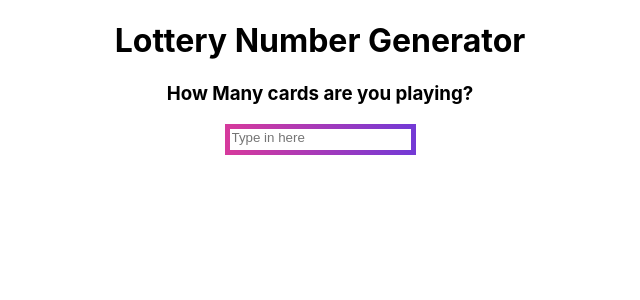
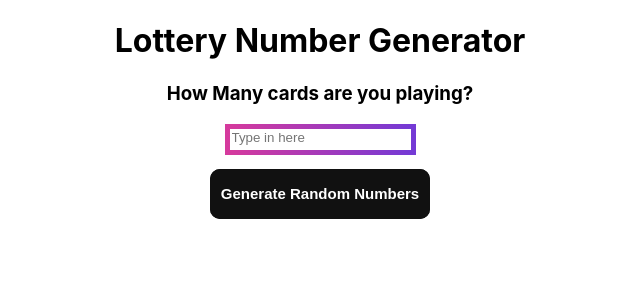
Before and after one commit to arikey-pixel/mega_millions_generator, a React (Create React App) app: page / in a window 1280 px wide. Shown: the top 300 px of the page, without its empty margins (320-960 px from the left). Built offline with nearby package versions, Linux system fonts and the light colour scheme.

Commit message:
Added Generate Button into app

```diff
--- /dev/null
+++ b/src/Components/Button/GenerateButton.js
@@ -0,0 +1,12 @@
+import React from "react";
+import './GenerateButtonStyle.css'
+
+const GenerateRandomButton = ({onClick}) => {
+    return(
+        <div>
+            <button className="btn-generate-random-number" onClick={onClick}>Generate Random Numbers</button>
+        </div>
+    );
+}
+
+export default GenerateRandomButton;
--- /dev/null
+++ b/src/Components/Button/GenerateButtonStyle.css
@@ -0,0 +1,63 @@
+.btn-generate-random-number {
+    width: 220px;
+    height: 50px;
+    border: none;
+    outline: none;
+    color: #fff;
+    background: #111;
+    cursor: pointer;
+    position: relative;
+    z-index: 0;
+    border-radius: 10px;
+    font-size: 15px;
+    font-weight: 700;
+    margin-top: 14px;
+}
+
+
+.btn-generate-random-number:before {
+    content: '';
+    background: linear-gradient(45deg, #ff0000, #ff7300, #fffb00, #48ff00, #00ffd5, #002bff, #7a00ff, #ff00c8, #ff0000);
+    position: absolute;
+    top: -2px;
+    left:-2px;
+    background-size: 400%;
+    z-index: -1;
+    filter: blur(5px);
+    width: calc(100% + 4px);
+    height: calc(100% + 4px);
+    animation: glowing 20s linear infinite;
+    opacity: 0;
+    transition: opacity .3s ease-in-out;
+    border-radius: 10px;
+}
+
+.btn-generate-random-number:active {
+    color: #000
+}
+
+.btn-generate-random-number:active:after {
+    background: transparent;
+}
+
+.btn-generate-random-number:hover:before {
+    opacity: 1;
+}
+
+.btn-generate-random-number:after {
+    z-index: -1;
+    content: '';
+    position: absolute;
+    width: 100%;
+    height: 100%;
+    background: #111;
+    left: 0;
+    top: 0;
+    border-radius: 10px;
+}
+
+@keyframes glowing {
+    0% { background-position: 0 0; }
+    50% { background-position: 400% 0; }
+    100% { background-position: 0 0; }
+}
--- a/src/Components/Cards/NumberList.js
+++ b/src/Components/Cards/NumberList.js
@@ -1,6 +1,7 @@
 import React, { useState } from "react";
 import "./NumberListStyle.css";
 import NumberInput from "../Input/NumberInput";
+import GenerateRandomButton from "../Button/GenerateButton";
 
 const NumberList = () =>{
   const data = [].map((value, index) => ({
@@ -84,6 +85,7 @@
   return(
     <div>
       <NumberInput onChange={(e) => handleChange(e)} onKeyPress={(e) => handleKeyPress(e)}/>
+      <GenerateRandomButton onClick={handleClick}/>
     </div>
   )
 
```
